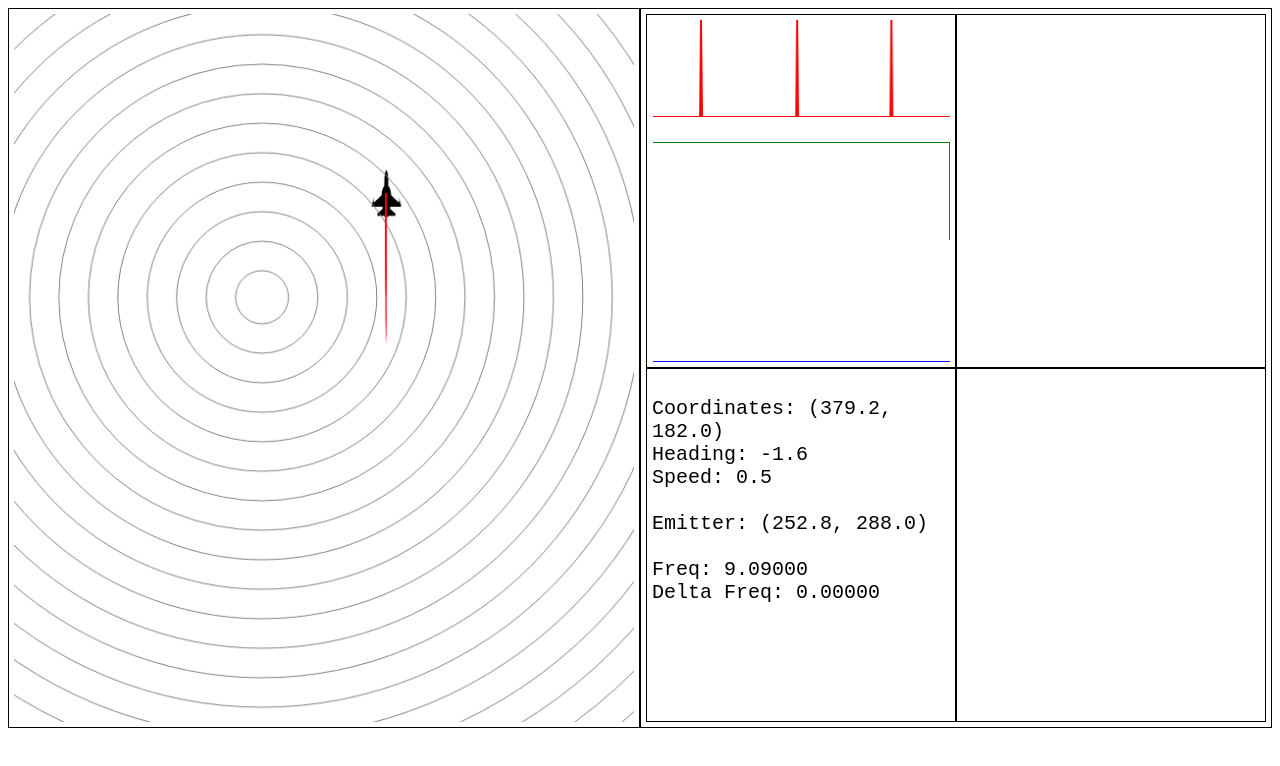
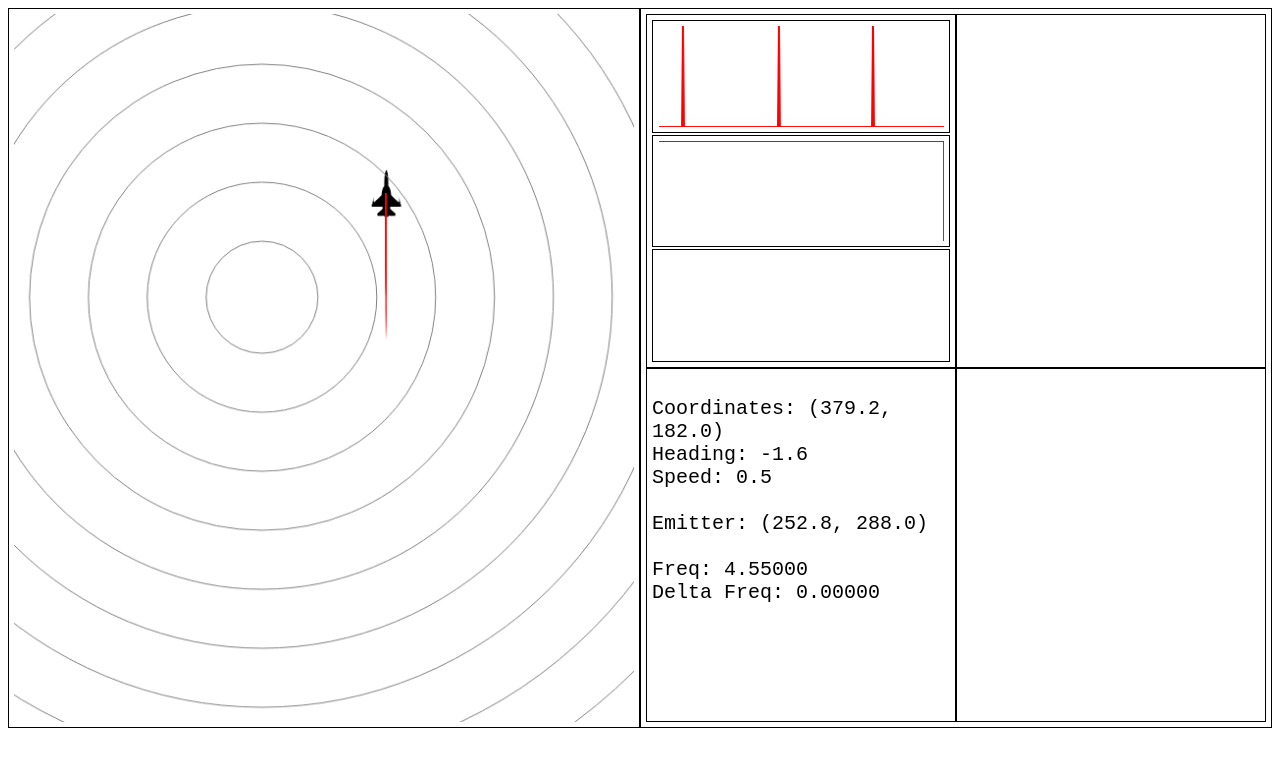
Before and after one commit to kennykim11/CommsFinderWeb, a website: page index.html in a window 1280 px wide. Drawn offline with Linux system fonts and the light colour scheme.

Commit message:
Some tweaks

```diff
--- a/index.css
+++ b/index.css
@@ -37,6 +37,7 @@ html {
 
 .third-vertically {
     width: 100%;
+    height: 33%;
     padding: 5px;
     border-width: 1px;
     border-color: black;
--- a/index.html
+++ b/index.html
@@ -10,9 +10,9 @@
             <canvas id="mapCanvas" class="half-horizontally" style="flex-wrap: nowrap"></canvas>
             <div class="half-horizontally grid-container" style="flex-wrap: wrap">
                 <div id="graphsQuarter" class="quarter graph-container">
-                    <canvas id="pulseGraphCanvas" class="third"></canvas>
-                    <canvas id="freqGraphCanvas" class="third"></canvas>
-                    <canvas id="deltaFreqGraphCanvas" class="third"></canvas>
+                    <canvas id="pulseGraphCanvas" class="third-vertically"></canvas>
+                    <canvas id="freqGraphCanvas" class="third-vertically"></canvas>
+                    <canvas id="deltaFreqGraphCanvas" class="third-vertically"></canvas>
                 </div>
                 <div class="quarter"></div>
                 <div class="quarter" id="stats"></div>
--- a/index.js
+++ b/index.js
@@ -25,8 +25,8 @@ var emitter = {x: 800, y: 600}
 //Settings
 // pulse settings
 var pulsesPerGroup = 4
-var pulseInterval = 100
-var pulseGroupInterval = 400
+var pulseInterval = 500
+var pulseGroupInterval = 200
 const radiusGrowth = 3
 const radiusTimeout = 2000
 // simulation settings
@@ -226,15 +226,15 @@ window.onload = function(){
     const pulseGraphCanvas = document.getElementById("pulseGraphCanvas")
     const freqGraphCanvas = document.getElementById("freqGraphCanvas")
     const deltaFreqGraphCanvas = document.getElementById("deltaFreqGraphCanvas")
-    const quarterStyle = window.getComputedStyle(document.getElementById("graphsQuarter"))
+    const graphStyle = window.getComputedStyle(deltaFreqGraphCanvas)
     pulseGraphCanvas.lineColor = pulseColor
     freqGraphCanvas.lineColor = freqColor
     deltaFreqGraphCanvas.lineColor = deltaFreqColor
     pulseGraphCanvas.data = pulseRecord
     freqGraphCanvas.data = freqRecord
     deltaFreqGraphCanvas.data = deltaFreqRecord
-    pulseGraphCanvas.width = freqGraphCanvas.width = deltaFreqGraphCanvas.width = +quarterStyle.width.slice(0, -2)
-    pulseGraphCanvas.height = freqGraphCanvas.height = deltaFreqGraphCanvas.height = +quarterStyle.height.slice(0, -2) * 2 / 7
+    pulseGraphCanvas.width = freqGraphCanvas.width = deltaFreqGraphCanvas.width = +graphStyle.width.slice(0, -2)
+    pulseGraphCanvas.height = freqGraphCanvas.height = deltaFreqGraphCanvas.height = +graphStyle.height.slice(0, -2)
     //Getting it a little under 1/3
     recordSize = pulseGraphCanvas.width
 
```
